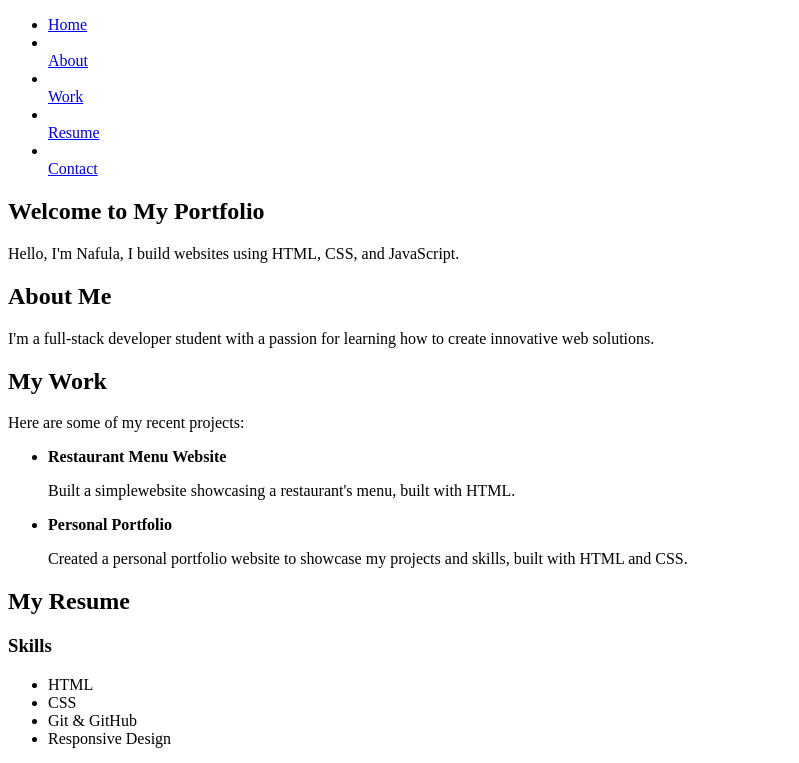
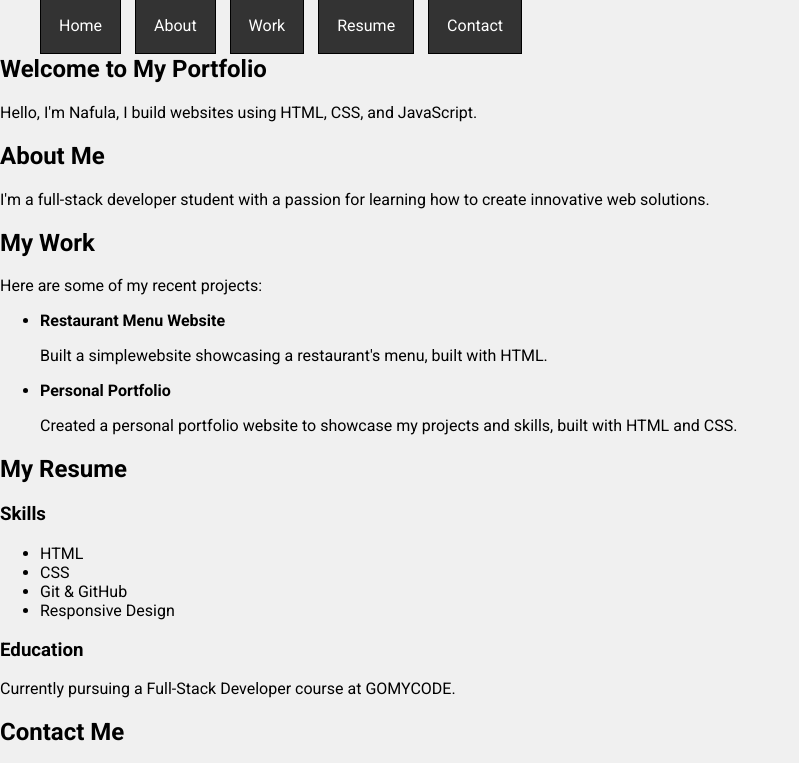
Before and after one commit to Nafulah/my_portfolio, a plain HTML site: page index.html in a window 1280 px wide. Shown: the top 763 px of the page, without its empty margins (0-799 px from the left). Drawn offline with Linux system fonts and the light colour scheme.

Commit message:
adding css

```diff
--- a/index.html
+++ b/index.html
@@ -3,17 +3,18 @@
 <head>
     <meta charset="UTF-8">
     <meta name="viewport" content="width=device-width, initial-scale=1.0">
+    <link rel="stylesheet" href="styles.css">
     <title>My Portfolio</title>
 </head>
 <body>
     <header>
-        <nav>
+        <nav class="navbar">
             <ul>
             <li><a href="#Home">Home</a></li>
-            <li></li><a href="#About">About</a></li>
-            <li></li><a href="#Work">Work</a></li>
-            <li></li><a href="#Resume">Resume</a></li>
-            <li></li><a href="#Contact">Contact</a></li>
+            <li><a href="#About">About</a></li>
+            <li><a href="#Work">Work</a></li>
+            <li><a href="#Resume">Resume</a></li>
+            <li><a href="#Contact">Contact</a></li>
             </ul>
         </nav>
     </header>
--- /dev/null
+++ b/styles.css
@@ -0,0 +1,28 @@
+
+@import url('https://fonts.googleapis.com/css2?family=Roboto:ital,wght@0,100..900;1,100..900&display=swap');
+body {
+    margin: 0;
+    padding: 0;
+    font-family: roboto;
+    background-color: #f0f0f0;
+}
+.navbar ul li {
+    display: inline;
+    background-color: #333;
+    color: blue;
+    border: 1px solid black;
+    margin-right: 10px;
+    padding: 18px;
+    list-style: none;
+}
+
+.navbar a:hover {
+        color: blue;
+        transition: color 0.3s ease;
+        text-decoration: underline;
+    }
+.navbar a {
+    text-decoration: none;
+    color: white;
+    font-weight: strong;
+}
```
